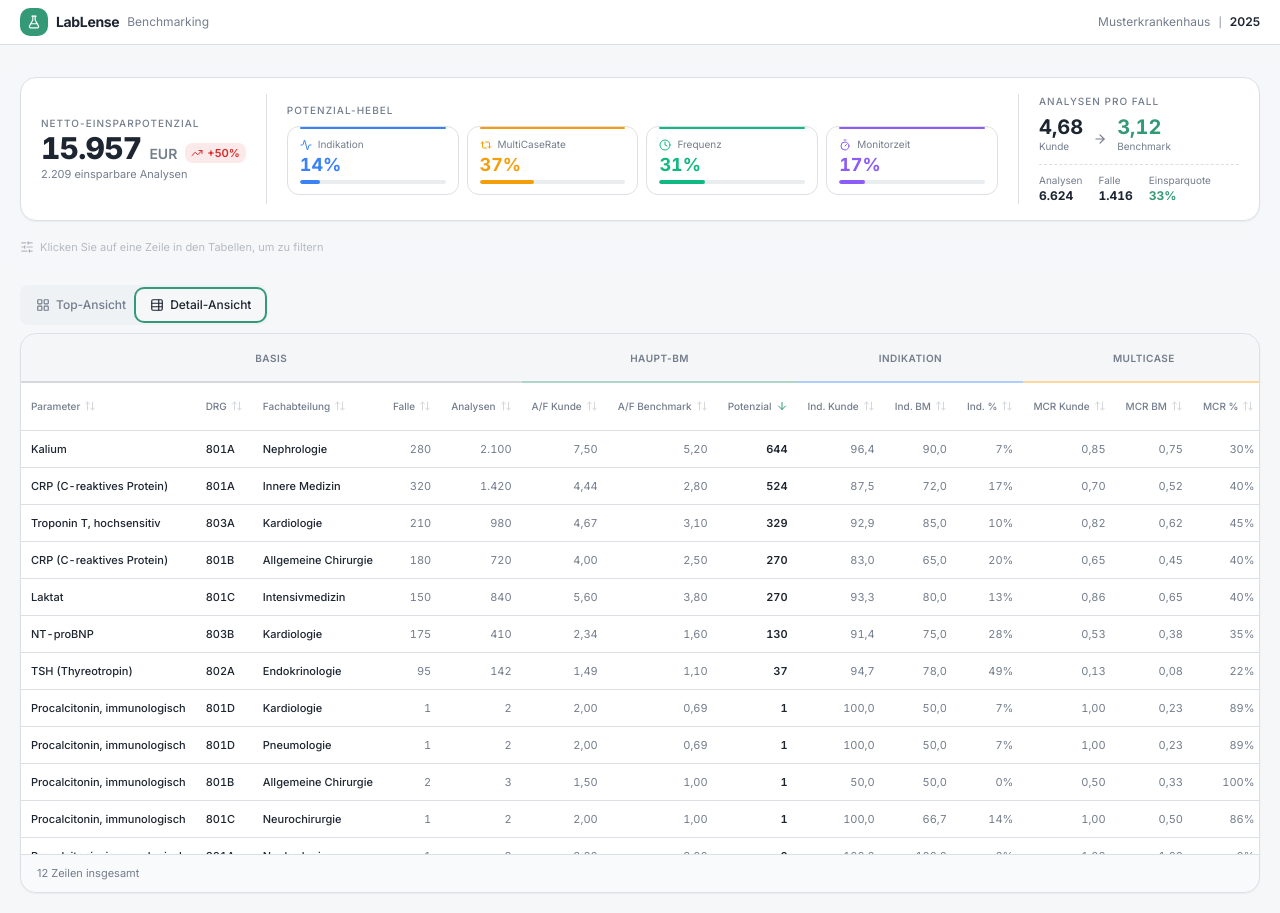
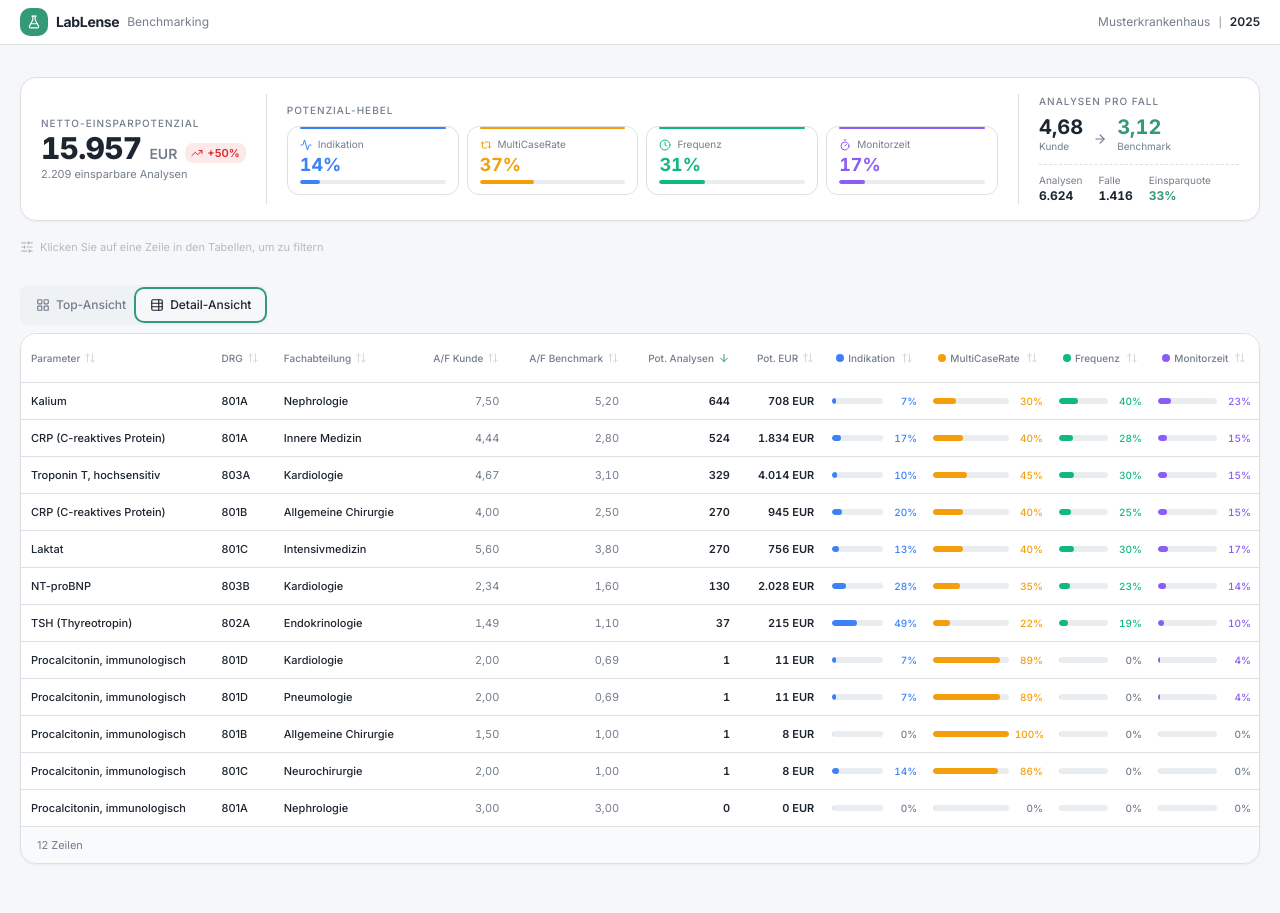
Before and after one commit to movyx-debug/v0-dashboard-ui, a Next.js app: page / in a window 1280 px wide. Both pictures are taken after a click on the tab "Detail-Ansicht". After the commit the page ends 884 px from the top, so only its background shows below. Built offline with nearby package versions, Linux system fonts and the light colour scheme.

Commit message:
refactor: optimize detail table layout\n\nReduce columns from 20 to 11 with compact progress bars and hover tooltips.

```diff
--- a/components/detail-table.tsx
+++ b/components/detail-table.tsx
@@ -12,6 +12,12 @@ import {
 } from "@/components/ui/table";
 import { Button } from "@/components/ui/button";
 import {
+  Tooltip,
+  TooltipContent,
+  TooltipProvider,
+  TooltipTrigger,
+} from "@/components/ui/tooltip";
+import {
   ChevronLeft,
   ChevronRight,
   ChevronsLeft,
@@ -21,6 +27,7 @@ import {
   ArrowDown,
 } from "lucide-react";
 
+/* ── Formatters ─────────────────────────────────────────────── */
 const fmtDe = (n: number | null, dec = 2) =>
   n === null
     ? "-"
@@ -29,34 +36,36 @@ const fmtDe = (n: number | null, dec = 2) =>
         maximumFractionDigits: dec,
       });
 const fmtInt = (n: number) => Math.round(n).toLocaleString("de-DE");
-const fmtPct = (n: number) => `${Math.round(n)}%`;
 
+/* ── Sub-benchmark meta (colors match BenchmarkSection) ──────── */
+const SUB_COLORS = {
+  indikation: { color: "#3b82f6", label: "Indikation", unit: "%" },
+  multiCaseRate: { color: "#f59e0b", label: "MultiCaseRate", unit: "%" },
+  frequenz: { color: "#10b981", label: "Frequenz", unit: "Tage" },
+  monitorZeit: { color: "#8b5cf6", label: "Monitorzeit", unit: "Tage" },
+} as const;
+
+type SubKey = keyof typeof SUB_COLORS;
+const SUB_KEYS: SubKey[] = ["indikation", "multiCaseRate", "frequenz", "monitorZeit"];
+
+/* ── Sorting ─────────────────────────────────────────────────── */
 type SortField =
   | "parameter_name"
   | "drg"
   | "fachabteilung"
-  | "faelle_kunde"
-  | "analysen"
   | "analysen_pro_fall_kunde"
   | "analysen_pro_fall_benchmark"
   | "hauptpot_net_analysen"
-  | "indikationsquote_kunde"
-  | "indikationsquote_benchmark"
-  | "multiCaseRate"
-  | "multiCaseRate_benchmark"
-  | "frequenz_tage_kunde"
-  | "frequenz_tage_benchmark"
-  | "span_kunde"
-  | "span_benchmark"
+  | "hauptpot_net_euro"
   | "indikation_pct"
   | "multiCaseRate_pct"
   | "frequenz_pct"
   | "monitorZeit_pct";
 
 type SortDir = "asc" | "desc";
-
 const ITEMS_PER_PAGE = 50;
 
+/* ── Props ───────────────────────────────────────────────────── */
 interface Props {
   data: BenchmarkRow[];
   onSelectParam: (name: string) => void;
@@ -64,56 +73,113 @@ interface Props {
   onSelectFach: (name: string) => void;
 }
 
-interface ColumnDef {
-  field: SortField;
-  label: string;
-  group: string;
-  render: (row: BenchmarkRow) => string;
-  align?: "left" | "right";
+/* ── Helper to get sub-benchmark kunde/benchmark from row ──── */
+function getSubValues(
+  row: BenchmarkRow,
+  key: SubKey
+): { kunde: number | null; benchmark: number } {
+  switch (key) {
+    case "indikation":
+      return { kunde: row.indikationsquote_kunde, benchmark: row.indikationsquote_benchmark };
+    case "multiCaseRate":
+      return {
+        kunde: row.multiCaseRate !== null ? row.multiCaseRate * 100 : null,
+        benchmark: row.multiCaseRate_benchmark * 100,
+      };
+    case "frequenz":
+      return { kunde: row.frequenz_tage_kunde, benchmark: row.frequenz_tage_benchmark };
+    case "monitorZeit":
+      return { kunde: row.span_kunde, benchmark: row.span_benchmark };
+  }
 }
 
-const COLUMNS: ColumnDef[] = [
-  { field: "parameter_name", label: "Parameter", group: "Basis", render: (r) => r.parameter_name, align: "left" },
-  { field: "drg", label: "DRG", group: "Basis", render: (r) => r.drg, align: "left" },
-  { field: "fachabteilung", label: "Fachabteilung", group: "Basis", render: (r) => r.fachabteilung, align: "left" },
-  { field: "faelle_kunde", label: "Falle", group: "Basis", render: (r) => fmtInt(r.faelle_kunde) },
-  { field: "analysen", label: "Analysen", group: "Basis", render: (r) => fmtInt(r.analysen) },
-  { field: "analysen_pro_fall_kunde", label: "A/F Kunde", group: "Haupt-BM", render: (r) => fmtDe(r.analysen_pro_fall_kunde) },
-  { field: "analysen_pro_fall_benchmark", label: "A/F Benchmark", group: "Haupt-BM", render: (r) => fmtDe(r.analysen_pro_fall_benchmark) },
-  { field: "hauptpot_net_analysen", label: "Potenzial", group: "Haupt-BM", render: (r) => fmtDe(r.hauptpot_net_analysen, 0) },
-  { field: "indikationsquote_kunde", label: "Ind. Kunde", group: "Indikation", render: (r) => fmtDe(r.indikationsquote_kunde, 1) },
-  { field: "indikationsquote_benchmark", label: "Ind. BM", group: "Indikation", render: (r) => fmtDe(r.indikationsquote_benchmark, 1) },
-  { field: "indikation_pct", label: "Ind. %", group: "Indikation", render: (r) => fmtPct(r.indikation_pct) },
-  { field: "multiCaseRate", label: "MCR Kunde", group: "MultiCase", render: (r) => fmtDe(r.multiCaseRate) },
-  { field: "multiCaseRate_benchmark", label: "MCR BM", group: "MultiCase", render: (r) => fmtDe(r.multiCaseRate_benchmark) },
-  { field: "multiCaseRate_pct", label: "MCR %", group: "MultiCase", render: (r) => fmtPct(r.multiCaseRate_pct) },
-  { field: "frequenz_tage_kunde", label: "Freq. Kunde", group: "Frequenz", render: (r) => fmtDe(r.frequenz_tage_kunde) },
-  { field: "frequenz_tage_benchmark", label: "Freq. BM", group: "Frequenz", render: (r) => fmtDe(r.frequenz_tage_benchmark) },
-  { field: "frequenz_pct", label: "Freq. %", group: "Frequenz", render: (r) => fmtPct(r.frequenz_pct) },
-  { field: "span_kunde", label: "Span Kunde", group: "Monitorzeit", render: (r) => fmtDe(r.span_kunde) },
-  { field: "span_benchmark", label: "Span BM", group: "Monitorzeit", render: (r) => fmtDe(r.span_benchmark) },
-  { field: "monitorZeit_pct", label: "Mon. %", group: "Monitorzeit", render: (r) => fmtPct(r.monitorZeit_pct) },
-];
+/* ── Colored mini bar with tooltip ──────────────────────────── */
+function SubBar({ row, subKey }: { row: BenchmarkRow; subKey: SubKey }) {
+  const meta = SUB_COLORS[subKey];
+  const pctField = `${subKey}_pct` as keyof BenchmarkRow;
+  const pct = row[pctField] as number;
+  const { kunde, benchmark } = getSubValues(row, subKey);
 
-const GROUP_COLORS: Record<string, string> = {
-  "Basis": "border-b-muted-foreground/30",
-  "Haupt-BM": "border-b-primary/40",
-  "Indikation": "border-b-blue-500/40",
-  "MultiCase": "border-b-amber-500/40",
-  "Frequenz": "border-b-emerald-500/40",
-  "Monitorzeit": "border-b-violet-500/40",
-};
+  return (
+    <Tooltip>
+      <TooltipTrigger asChild>
+        <div className="flex items-center gap-1.5 cursor-default min-w-[70px]">
+          <div className="flex-1 h-[6px] rounded-full bg-secondary overflow-hidden">
+            <div
+              className="h-full rounded-full transition-all duration-300"
+              style={{
+                width: `${Math.min(Math.max(pct, 2), 100)}%`,
+                backgroundColor: meta.color,
+                opacity: pct === 0 ? 0.15 : 1,
+              }}
+            />
+          </div>
+          <span
+            className="text-[10px] tabular-nums font-medium w-[28px] text-right"
+            style={{ color: pct > 0 ? meta.color : "hsl(var(--muted-foreground))" }}
+          >
+            {Math.round(pct)}%
+          </span>
+        </div>
+      </TooltipTrigger>
+      <TooltipContent
+        side="top"
+        className="bg-card text-foreground border shadow-lg px-3 py-2.5"
+      >
+        <p
+          className="text-[11px] font-semibold mb-1.5 flex items-center gap-1.5"
+          style={{ color: meta.color }}
+        >
+          <span
+            className="inline-block h-2 w-2 rounded-full"
+            style={{ backgroundColor: meta.color }}
+          />
+          {meta.label}
+        </p>
+        <div className="grid grid-cols-2 gap-x-4 gap-y-1 text-[11px]">
+          <span className="text-muted-foreground">Kunde</span>
+          <span className="text-right font-semibold tabular-nums">
+            {fmtDe(kunde)} {meta.unit}
+          </span>
+          <span className="text-muted-foreground">Benchmark</span>
+          <span className="text-right font-semibold tabular-nums">
+            {fmtDe(benchmark)} {meta.unit}
+          </span>
+        </div>
+        <div className="mt-1.5 pt-1.5 border-t text-[10px] text-muted-foreground">
+          Anteil am Potenzial: <span className="font-semibold" style={{ color: meta.color }}>{Math.round(pct)}%</span>
+        </div>
+      </TooltipContent>
+    </Tooltip>
+  );
+}
 
-export default function DetailTable({ data, onSelectParam, onSelectDrg, onSelectFach }: Props) {
+/* ── Main Component ──────────────────────────────────────────── */
+export default function DetailTable({
+  data,
+  onSelectParam,
+  onSelectDrg,
+  onSelectFach,
+}: Props) {
   const [sortField, setSortField] = useState<SortField>("hauptpot_net_analysen");
   const [sortDir, setSortDir] = useState<SortDir>("desc");
   const [page, setPage] = useState(0);
 
+  // Compute euro per row
+  const enriched = useMemo(
+    () =>
+      data.map((r) => ({
+        ...r,
+        hauptpot_net_euro: r.hauptpot_net_analysen * r.befundpreis,
+      })),
+    [data]
+  );
+
   const sorted = useMemo(() => {
-    const copy = [...data];
+    const copy = [...enriched];
     copy.sort((a, b) => {
-      const av = a[sortField];
-      const bv = b[sortField];
+      const av = a[sortField as keyof typeof a];
+      const bv = b[sortField as keyof typeof b];
       if (av === null && bv === null) return 0;
       if (av === null) return 1;
       if (bv === null) return -1;
@@ -125,7 +191,7 @@ export default function DetailTable({ data, onSelectParam, onSelectDrg, onSelect
         : (bv as number) - (av as number);
     });
     return copy;
-  }, [data, sortField, sortDir]);
+  }, [enriched, sortField, sortDir]);
 
   const totalPages = Math.max(1, Math.ceil(sorted.length / ITEMS_PER_PAGE));
   const pageData = sorted.slice(page * ITEMS_PER_PAGE, (page + 1) * ITEMS_PER_PAGE);
@@ -140,57 +206,68 @@ export default function DetailTable({ data, onSelectParam, onSelectDrg, onSelect
     setPage(0);
   };
 
-  // Build column group spans for the header
-  const groups = useMemo(() => {
-    const g: { name: string; span: number }[] = [];
-    for (const col of COLUMNS) {
-      if (g.length > 0 && g[g.length - 1].name === col.group) {
-        g[g.length - 1].span++;
-      } else {
-        g.push({ name: col.group, span: 1 });
-      }
-    }
-    return g;
-  }, []);
-
   const SortIcon = ({ field }: { field: SortField }) => {
-    if (sortField !== field) return <ArrowUpDown className="h-3 w-3 opacity-30 ml-1" />;
+    if (sortField !== field) return <ArrowUpDown className="h-3 w-3 opacity-30 ml-0.5 inline" />;
     return sortDir === "asc" ? (
-      <ArrowUp className="h-3 w-3 text-primary ml-1" />
+      <ArrowUp className="h-3 w-3 text-primary ml-0.5 inline" />
     ) : (
-      <ArrowDown className="h-3 w-3 text-primary ml-1" />
+      <ArrowDown className="h-3 w-3 text-primary ml-0.5 inline" />
     );
   };
 
+  const HeadCell = ({
+    field,
+    label,
+    align = "right",
+    className = "",
+  }: {
+    field: SortField;
+    label: string;
+    align?: "left" | "right";
+    className?: string;
+  }) => (
+    <TableHead
+      className={`text-[10px] font-medium px-2.5 py-2 whitespace-nowrap cursor-pointer hover:bg-muted/50 transition-colors select-none ${
+        align === "left" ? "text-left" : "text-right"
+      } ${className}`}
+      onClick={() => toggleSort(field)}
+    >
+      <span className={`inline-flex items-center gap-0.5 ${align === "left" ? "" : "justify-end"}`}>
+        {label}
+        <SortIcon field={field} />
+      </span>
+    </TableHead>
+  );
+
   return (
+    <TooltipProvider delayDuration={100}>
       <div className="bg-card border rounded-2xl shadow-sm overflow-hidden flex flex-col">
         {/* Table scroll container */}
         <div className="overflow-auto flex-1" style={{ maxHeight: "calc(100vh - 280px)" }}>
           <Table>
-          <TableHeader className="sticky top-0 z-10">
-            {/* Group row */}
-            <TableRow className="bg-muted/50 border-b-0">
-              {groups.map((g) => (
+            <TableHeader className="sticky top-0 z-10 bg-card">
+              <TableRow>
+                <HeadCell field="parameter_name" label="Parameter" align="left" />
+                <HeadCell field="drg" label="DRG" align="left" />
+                <HeadCell field="fachabteilung" label="Fachabteilung" align="left" />
+                <HeadCell field="analysen_pro_fall_kunde" label="A/F Kunde" />
+                <HeadCell field="analysen_pro_fall_benchmark" label="A/F Benchmark" />
+                <HeadCell field="hauptpot_net_analysen" label="Pot. Analysen" />
+                <HeadCell field="hauptpot_net_euro" label="Pot. EUR" />
+                {/* Sub-benchmark % columns with colored header dots */}
+                {SUB_KEYS.map((key) => (
                   <TableHead
-                  key={g.name}
-                  colSpan={g.span}
-                  className={`text-[10px] uppercase tracking-wider text-center font-semibold py-1.5 border-b-2 ${GROUP_COLORS[g.name] || ""}`}
+                    key={key}
+                    className="text-[10px] font-medium px-2 py-2 whitespace-nowrap cursor-pointer hover:bg-muted/50 transition-colors select-none text-center min-w-[85px]"
+                    onClick={() => toggleSort(`${key}_pct` as SortField)}
                   >
-                  {g.name}
-                </TableHead>
-              ))}
-            </TableRow>
-            {/* Column headers */}
-            <TableRow className="bg-card">
-              {COLUMNS.map((col) => (
-                <TableHead
-                  key={col.field}
-                  className={`text-[10px] font-medium px-2.5 py-2 whitespace-nowrap cursor-pointer hover:bg-muted/50 transition-colors select-none ${col.align === "left" ? "text-left" : "text-right"}`}
-                  onClick={() => toggleSort(col.field)}
-                >
-                  <span className={`inline-flex items-center ${col.align === "left" ? "" : "justify-end"}`}>
-                    {col.label}
-                    <SortIcon field={col.field} />
+                    <span className="inline-flex items-center gap-1 justify-center">
+                      <span
+                        className="h-2 w-2 rounded-full inline-block flex-shrink-0"
+                        style={{ backgroundColor: SUB_COLORS[key].color }}
+                      />
+                      <span className="truncate">{SUB_COLORS[key].label}</span>
+                      <SortIcon field={`${key}_pct` as SortField} />
                     </span>
                   </TableHead>
                 ))}
@@ -198,31 +275,55 @@ export default function DetailTable({ data, onSelectParam, onSelectDrg, onSelect
             </TableHeader>
             <TableBody>
               {pageData.map((row, idx) => (
-              <TableRow key={`${row.parameter_name}-${row.drg}-${row.fachabteilung}-${idx}`} className="hover:bg-muted/30">
-                {COLUMNS.map((col) => {
-                  const isClickable = col.field === "parameter_name" || col.field === "drg" || col.field === "fachabteilung";
-                  const handleClick = isClickable
-                    ? () => {
-                        if (col.field === "parameter_name") onSelectParam(row.parameter_name);
-                        else if (col.field === "drg") onSelectDrg(row.drg);
-                        else if (col.field === "fachabteilung") onSelectFach(row.fachabteilung);
-                      }
-                    : undefined;
-
-                  return (
+                <TableRow
+                  key={`${row.parameter_name}-${row.drg}-${row.fachabteilung}-${idx}`}
+                  className="hover:bg-muted/30"
+                >
+                  {/* Parameter */}
                   <TableCell
-                      key={col.field}
-                      className={`px-2.5 py-2 text-[11px] tabular-nums whitespace-nowrap ${
-                        col.align === "left" ? "text-left" : "text-right"
-                      } ${isClickable ? "cursor-pointer hover:text-primary hover:underline underline-offset-2 font-medium" : "text-muted-foreground"} ${
-                        col.field === "hauptpot_net_analysen" ? "font-semibold text-foreground" : ""
-                      }`}
-                      onClick={handleClick}
+                    className="px-2.5 py-2 text-[11px] font-medium cursor-pointer hover:text-primary hover:underline underline-offset-2 whitespace-nowrap max-w-[180px] truncate"
+                    onClick={() => onSelectParam(row.parameter_name)}
+                    title={row.parameter_name}
                   >
-                      {col.render(row)}
+                    {row.parameter_name}
                   </TableCell>
-                  );
-                })}
+                  {/* DRG */}
+                  <TableCell
+                    className="px-2.5 py-2 text-[11px] font-medium cursor-pointer hover:text-primary hover:underline underline-offset-2 whitespace-nowrap"
+                    onClick={() => onSelectDrg(row.drg)}
+                  >
+                    {row.drg}
+                  </TableCell>
+                  {/* Fachabteilung */}
+                  <TableCell
+                    className="px-2.5 py-2 text-[11px] font-medium cursor-pointer hover:text-primary hover:underline underline-offset-2 whitespace-nowrap max-w-[140px] truncate"
+                    onClick={() => onSelectFach(row.fachabteilung)}
+                    title={row.fachabteilung}
+                  >
+                    {row.fachabteilung}
+                  </TableCell>
+                  {/* A/F Kunde */}
+                  <TableCell className="px-2.5 py-2 text-[11px] text-right tabular-nums text-muted-foreground whitespace-nowrap">
+                    {fmtDe(row.analysen_pro_fall_kunde)}
+                  </TableCell>
+                  {/* A/F Benchmark */}
+                  <TableCell className="px-2.5 py-2 text-[11px] text-right tabular-nums text-muted-foreground whitespace-nowrap">
+                    {fmtDe(row.analysen_pro_fall_benchmark)}
+                  </TableCell>
+                  {/* Potenzial Analysen */}
+                  <TableCell className="px-2.5 py-2 text-[11px] text-right tabular-nums font-semibold text-foreground whitespace-nowrap">
+                    {fmtDe(row.hauptpot_net_analysen, 0)}
+                  </TableCell>
+                  {/* Potenzial EUR */}
+                  <TableCell className="px-2.5 py-2 text-[11px] text-right tabular-nums font-semibold text-foreground whitespace-nowrap">
+                    {fmtDe(row.hauptpot_net_euro, 0)} {"EUR"}
+                  </TableCell>
+                  {/* Sub-benchmark bars */}
+                  {SUB_KEYS.map((key) => (
+                    <TableCell key={key} className="px-2 py-2">
+                      <SubBar row={row} subKey={key} />
+                    </TableCell>
+                  ))}
                 </TableRow>
               ))}
             </TableBody>
@@ -232,7 +333,7 @@ export default function DetailTable({ data, onSelectParam, onSelectDrg, onSelect
         {/* Pagination */}
         <div className="px-4 py-2.5 border-t flex items-center justify-between bg-muted/30">
           <p className="text-[11px] text-muted-foreground">
-          {fmtInt(sorted.length)} Zeilen insgesamt
+            {fmtInt(sorted.length)} Zeilen
             {sorted.length > ITEMS_PER_PAGE && (
               <span>
                 {" "}&middot; Seite {page + 1} von {totalPages}
@@ -241,48 +342,25 @@ export default function DetailTable({ data, onSelectParam, onSelectDrg, onSelect
           </p>
           {totalPages > 1 && (
             <div className="flex items-center gap-1">
-            <Button
-              variant="ghost"
-              size="sm"
-              className="h-7 w-7 p-0"
-              onClick={() => setPage(0)}
-              disabled={page === 0}
-            >
+              <Button variant="ghost" size="sm" className="h-7 w-7 p-0" onClick={() => setPage(0)} disabled={page === 0}>
                 <ChevronsLeft className="h-3.5 w-3.5" />
               </Button>
-            <Button
-              variant="ghost"
-              size="sm"
-              className="h-7 w-7 p-0"
-              onClick={() => setPage((p) => Math.max(0, p - 1))}
-              disabled={page === 0}
-            >
+              <Button variant="ghost" size="sm" className="h-7 w-7 p-0" onClick={() => setPage((p) => Math.max(0, p - 1))} disabled={page === 0}>
                 <ChevronLeft className="h-3.5 w-3.5" />
               </Button>
               <span className="text-[11px] text-muted-foreground px-2 tabular-nums">
                 {page + 1} / {totalPages}
               </span>
-            <Button
-              variant="ghost"
-              size="sm"
-              className="h-7 w-7 p-0"
-              onClick={() => setPage((p) => Math.min(totalPages - 1, p + 1))}
-              disabled={page >= totalPages - 1}
-            >
+              <Button variant="ghost" size="sm" className="h-7 w-7 p-0" onClick={() => setPage((p) => Math.min(totalPages - 1, p + 1))} disabled={page >= totalPages - 1}>
                 <ChevronRight className="h-3.5 w-3.5" />
               </Button>
-            <Button
-              variant="ghost"
-              size="sm"
-              className="h-7 w-7 p-0"
-              onClick={() => setPage(totalPages - 1)}
-              disabled={page >= totalPages - 1}
-            >
+              <Button variant="ghost" size="sm" className="h-7 w-7 p-0" onClick={() => setPage(totalPages - 1)} disabled={page >= totalPages - 1}>
                 <ChevronsRight className="h-3.5 w-3.5" />
               </Button>
             </div>
           )}
         </div>
       </div>
+    </TooltipProvider>
   );
 }
```
Lines whose indentation alone changed are shown as unchanged.
